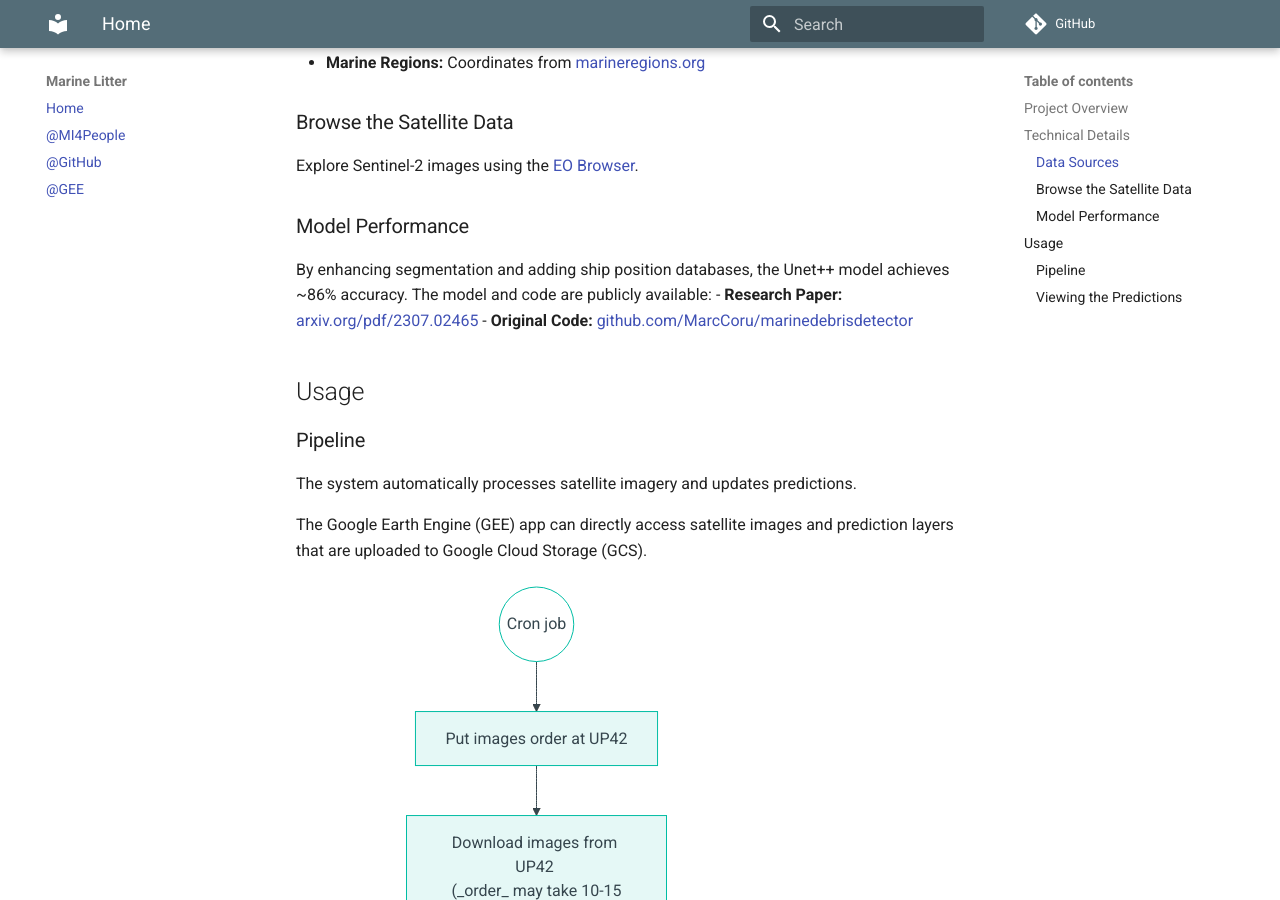
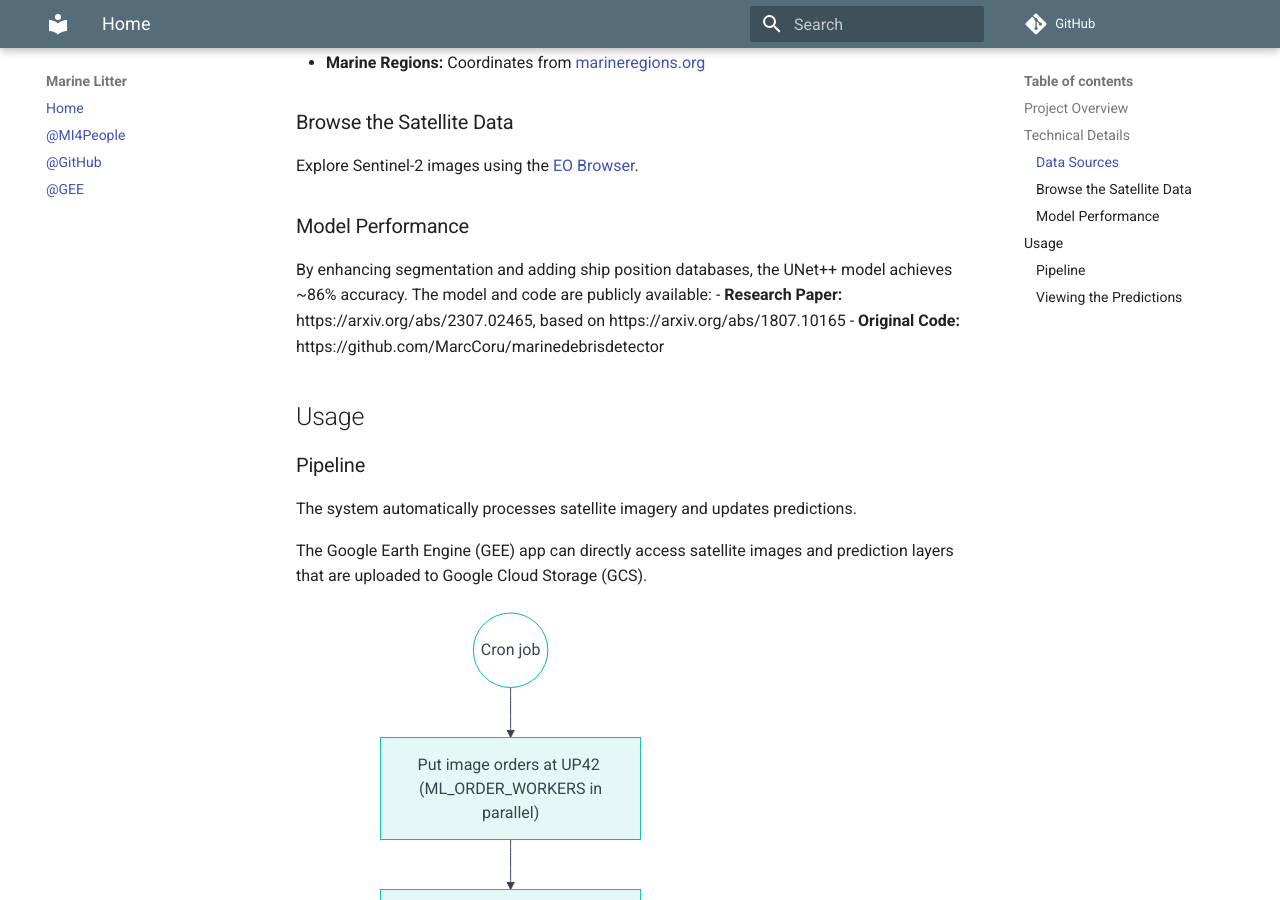
Before and after one commit to MI4People/Marine_Litter, an MkDocs documentation site: the page built from docs/index.md, in a window 1280 px wide and 900 px high, scrolled down 828 px. Built offline with MkDocs 1.6.1 and Material for MkDocs 9.7.7, drawn with Linux system fonts in a browser that asks for light colours; comment, search, counter and statistics services are not loaded; some of the changed lines change nothing that is shown.

Commit message:
docs: improve pipeline mermaid, add arxiv.org link

````diff
--- a/docs/index.md
+++ b/docs/index.md
@@ -37,10 +37,10 @@
 Explore Sentinel-2 images using the [EO Browser](https://apps.sentinel-hub.com/eo-browser/?zoom=7&lat=43.77903&lng=12.95288&themeId=DEFAULT-THEME&visualizationUrl=U2FsdGVkX1%2Fo0MQMJMe9reZjbTR8h6F3Bk2e%2Bt0%2BuBNt2bdf%2BpUw5HUYZC%2BC6Zk1zVnenS9oXT%2BsMh%2B3%2FKwyedQZfEsnQgMEFJM1EjcNTvaGB%2B%2BWdB%2B2PMxbpGD06QXc&datasetId=S2L2A&fromTime=2019-07-15T00%3A00%3A00.000Z&toTime=2019-07-15T23%3A59%3A59.999Z&layerId=1_TRUE_COLOR&demSource3D=%22MAPZEN%22).
 
 ### Model Performance
-By enhancing segmentation and adding ship position databases, the Unet++ model achieves ~86% accuracy.
+By enhancing segmentation and adding ship position databases, the UNet++ model achieves ~86% accuracy.
 The model and code are publicly available:
-- **Research Paper:** [arxiv.org/pdf/2307.02465](https://arxiv.org/pdf/2307.02465)
-- **Original Code:** [github.com/MarcCoru/marinedebrisdetector](https://github.com/MarcCoru/marinedebrisdetector)
+- **Research Paper:** https://arxiv.org/abs/2307.02465, based on https://arxiv.org/abs/1807.10165
+- **Original Code:** https://github.com/MarcCoru/marinedebrisdetector
 
 ## Usage
 
@@ -53,15 +53,14 @@
 ```mermaid
 flowchart TD
     n1(("Cron job")):::trigger --> n2
-    n2["Put images order at UP42"] --> n3
-    n3["Download images from UP42 <br/> (_order_ may take 10-15 min)"] -- Store raw images in ML_INPUT_PATH --> n4
-    n4 --> n5
-    n4["Run marine debris detectors in parallel"] -- Store predictions in ML_OUPUT_PATH --> n6
-    n5["Save dates & prediction.tif filenames in dates.json"] --> n6
-    n6["Convert predicted images for online use"] --> n7
-    n7["Transfer dates.json and prediction.tif files to GCS"] --> n8
-    n8["Delete original images & predictions"] --> n9
-    n9["Show predictions in GEE app"]
+    n2["Put image orders at UP42 <br/> (ML_ORDER_WORKERS in parallel)"] --> n3
+    n3["Poll and download these images <br/> (may take 15 min)"] -- Store images (zip with meta info) in ML_INPUT_PATH --> n4
+    n4["Stack each zip's images into 1 GeoTIFF"] --> n5
+    n5["Run marine debris detector on latter <br/> (ML_PREDICT_WORKERS in parallel)"] -- Store predictions in ML_OUPUT_PATH --> n6
+    n5 -- Store date & filenames in ML_DATES_PATH (dates.json) --> n6
+    n6["Transfer dates.json and predictions to GCS"] --> n7
+    n7["Clean up files locally and remote"] --> n8
+    n8["Show predictions in GEE app"]
     classDef trigger fill:#ffffff;
 ```
 
````
